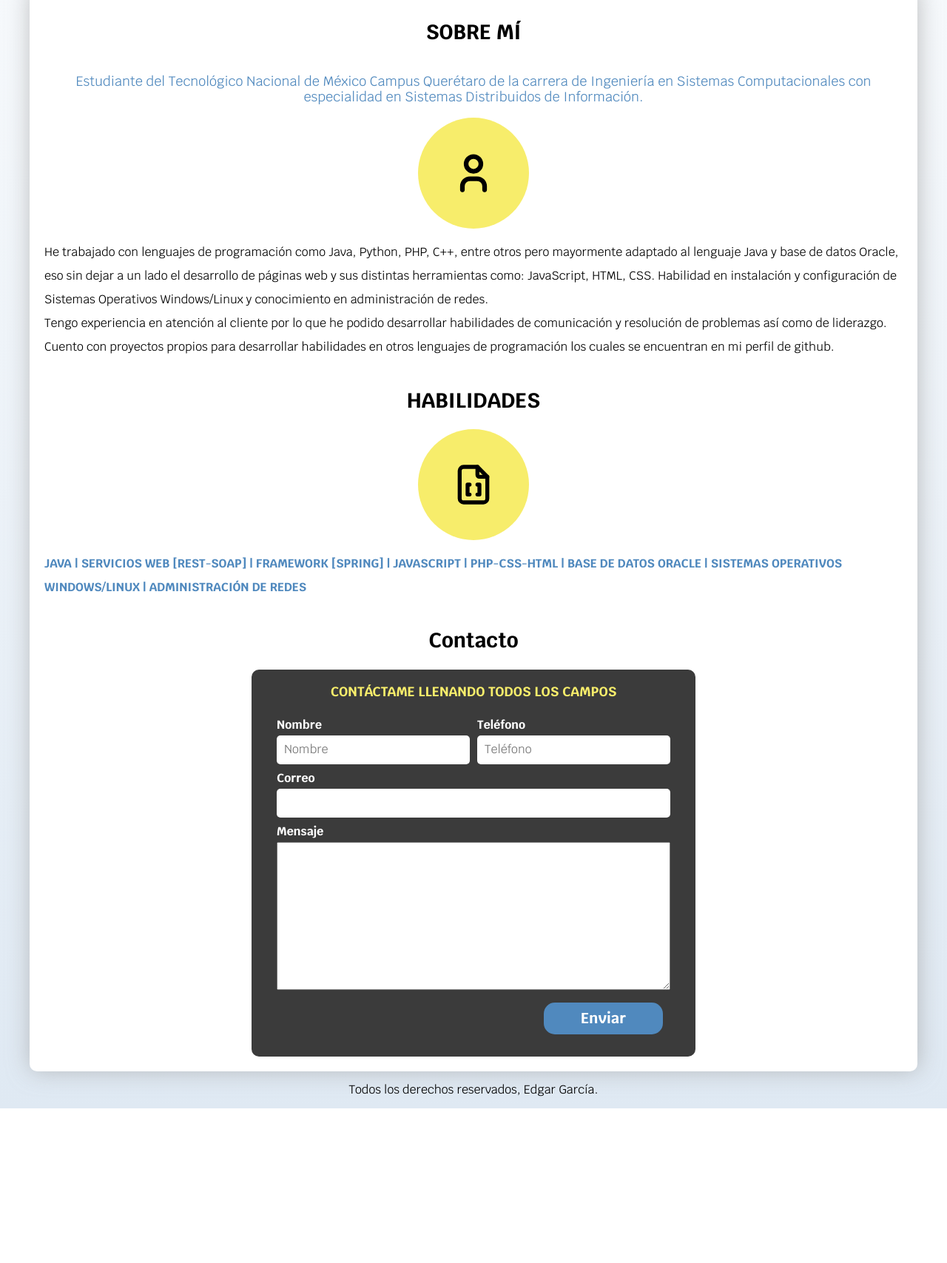
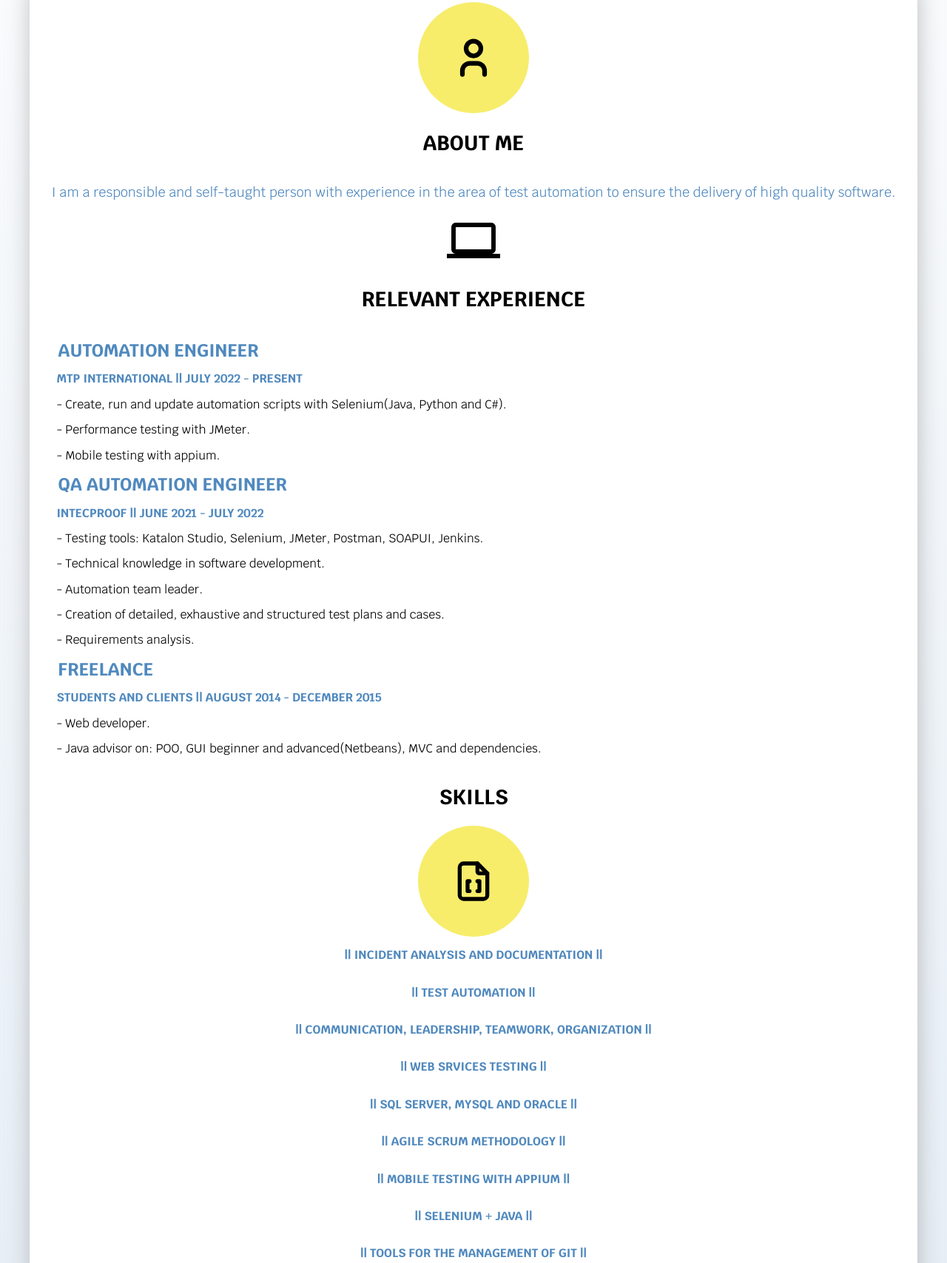
Before and after one commit to Edgar-95-lab/Edgar-Garc-a-Vel-zquez, a plain HTML site: page index.html in a window 1280 px wide. Shown: the part 587-2294 px from the top of the page at 74% size. Before the commit the page ends 2085 px from the top, so only its background shows below. Drawn offline with Linux system fonts and the light colour scheme.

Commit message:
Update index.html
Update index file --> CV information

```diff
--- a/index.html
+++ b/index.html
@@ -21,26 +21,27 @@
 
     <header>
         <h1 class="titulo" >Edgar Uvaldo García Velázquez
-        <span>ISC</span></h1>
+        <span>QA</span></h1>
     </header>
 <div class="nav-bg">
     <nav class="navegacion-principal contenedor">
-        <a href=#>Inicio</a>  <!--Proyectos-->
-        <a href=#aboutme>Sobre Mí</a> <!--Experiencia-->
-        <a href=#habilidades>Habilidades</a> <!--Experiencia-->
-        <a href=#contacto>Contacto</a>
+        <a href=#>Home</a>  <!--Proyectos-->
+        <a href=#aboutme>About me</a> <!--Experiencia-->
+        <a href=#Relevant>Relevant experience</a> <!--Experiencia-->
+        <a href=#habilidades>Skills</a> <!--Experiencia-->
+        <a href=#contacto>Contact me</a>
     </nav>
 </div>
     <section class="hero"id="particles-js" >
         <div class="contenido-hero">
-        <h2>Ingeniería en Sistemas Computacionales</h2>
+        <h2>Software QA Enginner</h2>
         <div class="ubicacion">
             <svg xmlns="http://www.w3.org/2000/svg" class="icon icon-tabler icon-tabler-map-pin" width="60" height="60" viewBox="0 0 24 24" stroke-width="2" stroke="#f7ed6b" fill="none" stroke-linecap="round" stroke-linejoin="round">
                 <path stroke="none" d="M0 0h24v24H0z" fill="none"/>
                 <circle cx="12" cy="11" r="3" />
                 <path d="M17.657 16.657l-4.243 4.243a2 2 0 0 1 -2.827 0l-4.244 -4.243a8 8 0 1 1 11.314 0z" />
               </svg>
-              <p>Querétaro, Qro.</p>
+              <p>Mexico, City</p>
             </div>
 
             <div class="contenido-boton">
@@ -66,26 +67,57 @@
     </section>
 
     <main class="contenedor sombra">
-        <div class="sm" id="aboutme">
-            <h2>Sobre mí</h2>
-        </div>
+
         <div class="sobremi" >
         <section class="servicio">
-            <h3>Estudiante del Tecnológico Nacional de México Campus Querétaro de la carrera de Ingeniería en Sistemas Computacionales con especialidad en Sistemas Distribuidos de Información. </h3>
-            <div class="iconos">
+            <div class="iconos" id="aboutme">
                 <svg xmlns="http://www.w3.org/2000/svg" class="icon icon-tabler icon-tabler-user" width="60" height="60" viewBox="0 0 24 24" stroke-width="2.5" stroke="#000000" fill="none" stroke-linecap="round" stroke-linejoin="round">
-                    <path stroke="none" d="M0 0h24v24H0z" fill="none"/>
+                    <path stroke="none" d="M0 0h24v24H0z" fill="w-100"/>
                     <circle cx="12" cy="7" r="4" />
                     <path d="M6 21v-2a4 4 0 0 1 4 -4h4a4 4 0 0 1 4 4v2" />
                   </svg>
             </div>
-            <p>He trabajado con lenguajes de programación como Java, Python, PHP, C++, entre otros pero mayormente adaptado al lenguaje Java y base de datos Oracle, eso sin dejar a un lado el desarrollo de páginas web y sus distintas herramientas como: JavaScript, HTML, CSS. Habilidad en instalación y configuración de Sistemas Operativos Windows/Linux y conocimiento en administración de redes.
-            <br> Tengo experiencia en atención al cliente por lo que he podido desarrollar habilidades de comunicación y resolución de problemas así como de liderazgo.
-            <br>Cuento con proyectos propios para desarrollar habilidades en otros lenguajes de programación los cuales se encuentran en mi perfil de github.</p>
+            <div class="sm">
+                <h2>About me</h2>
+            </div>
+            <h3>I am a responsible and self-taught person with experience in the area of test automation to ensure the delivery of high quality software.</h3>
+            <div class="sm" id="Relevant">
+                <link rel="stylesheet" href="https://fonts.googleapis.com/icon?family=Material+Icons">
+                <i class="material-icons" style="font-size:72px;">computer</i>
+            </div>
+            <div class="sm" id="Relevant">
+                <h2>Relevant Experience</h2>
+            </div>
+
+            </div>
+            <div class="card">
+                <div class="card-body">
+                    <p class="habilidad"><FONT SIZE=5>&nbsp&nbsp&nbspAutomation Engineer</FONT></p>
+                    <p class="habilidad">&nbsp&nbsp&nbsp&nbspMTP International || July 2022 - Present</p>
+                    <p>&nbsp&nbsp&nbsp&nbsp- Create, run and update automation scripts with Selenium(Java, Python and C#).</p>
+                    <p>&nbsp&nbsp&nbsp&nbsp- Performance testing with JMeter.</p>
+                    <p>&nbsp&nbsp&nbsp&nbsp- Mobile testing with appium.</p>
+                </div>
+                <div class="card-body">
+                    <p class="habilidad"><FONT SIZE=5>&nbsp&nbsp&nbspQA Automation Engineer</FONT></p>
+                    <p class="habilidad">&nbsp&nbsp&nbsp&nbspINTECPROOF || June 2021 - July 2022</p>
+                    <p>&nbsp&nbsp&nbsp&nbsp- Testing tools: Katalon Studio, Selenium, JMeter, Postman, SOAPUI, Jenkins.</p>
+                    <p>&nbsp&nbsp&nbsp&nbsp- Technical knowledge in software development.</p>
+                    <p>&nbsp&nbsp&nbsp&nbsp- Automation team leader.</p>
+                    <p>&nbsp&nbsp&nbsp&nbsp- Creation of detailed, exhaustive and structured test plans and cases.</p>
+                    <p>&nbsp&nbsp&nbsp&nbsp- Requirements analysis.</p>
+                </div>
+                <div class="card-body">
+                    <p class="habilidad"><FONT SIZE=5>&nbsp&nbsp&nbspFREELANCE</FONT></p>
+                    <p class="habilidad">&nbsp&nbsp&nbsp&nbspSTUDENTS AND CLIENTS || August 2014 - December 2015</p>
+                    <p>&nbsp&nbsp&nbsp&nbsp- Web developer.</p>
+                    <p>&nbsp&nbsp&nbsp&nbsp- Java advisor on: POO, GUI beginner and advanced(Netbeans), MVC and dependencies.</p>
+                </div>
+              </div>
         </section>
 
        <section class="servicio" id="habilidades">
-            <h2>Habilidades</h2>
+            <h2>Skills</h2>
             <div class="iconos">
                 <svg xmlns="http://www.w3.org/2000/svg" class="icon icon-tabler icon-tabler-file-code-2" width="64" height="64" viewBox="0 0 24 24" stroke-width="2" stroke="#000000" fill="none" stroke-linecap="round" stroke-linejoin="round">
                     <path stroke="none" d="M0 0h24v24H0z" fill="none"/>
@@ -95,40 +127,49 @@
                     <path d="M17 21h-10a2 2 0 0 1 -2 -2v-14a2 2 0 0 1 2 -2h7l5 5v11a2 2 0 0 1 -2 2z" />
                   </svg>
             </div>
-            <p class="habilidad">JAVA | Servicios Web [REST-SOAP] | Framework [Spring] | JAVASCRIPT | PHP-CSS-HTML | Base de datos ORACLE | Sistemas Operativos Windows/Linux | Administración de redes</p>
+            <p class="habilidad">|| Incident analysis and documentation ||</p>
+            <p class="habilidad">|| Test automation ||</p>
+            <p class="habilidad">|| Communication, leadership, teamwork, organization ||</p>
+            <p class="habilidad">|| Web Srvices Testing ||</p>
+            <p class="habilidad">|| SQL Server, MySQL and Oracle ||</p>
+            <p class="habilidad">|| Agile Scrum methodology ||</p>
+            <p class="habilidad">|| Mobile testing with Appium ||</p>
+            <p class="habilidad">|| Selenium + Java ||</p>
+            <p class="habilidad">|| Tools for the management of GIT ||</p>
+            <p class="habilidad">|| Performance testing with JMeter ||</p>
         </section>
         </div> <!--CIERRE DE LA CLASE DE servicios-->
 
     <section id="contacto">
-        <h2>Contacto</h2>
-
+        <h2>CONTACT ME</h2>
+        <p align="center"><a href="https://api.whatsapp.com/send?phone=524121200630&fbclid=IwAR3407BMqzO-02FFbRloPtEko16mMNqDpTXD_HOa05BMPfSITu-QBNI69fc"><img src=https://es.logodownload.org/wp-content/uploads/2018/10/whatsapp-logo-11.png width=45 height=45></a>412-120-0630 or send WhatsApp &nbsp&nbsp&nbsp&nbsp<a>     </a> <a href="https://accounts.google.com/v3/signin/identifier?dsh=S1242116407%3A1662155848130264&continue=https%3A%2F%2Fmail.google.com%2Fmail%2F%3Fhl%3Des-419&emr=1&hl=es-419&ltmpl=default&ltmplcache=2&osid=1&passive=true&rm=false&scc=1&service=mail&ss=1&flowName=GlifWebSignIn&flowEntry=ServiceLogin&ifkv=AQN2RmV0muNIUO1L8A6WL_J3inwwVls41LvWoDgAtfioVjjFuvk-azhn58DlVIQieqz7Of_PvXQV"><img src=https://logodownload.org/wp-content/uploads/2018/03/gmail-logo-16.png width=45 height=45></a>  edgargv537@gmail.com &nbsp&nbsp&nbsp&nbsp <a href="https://www.linkedin.com/in/edgar-uvaldo-garcia-velazquez/"><img src=https://logodownload.org/wp-content/uploads/2019/03/linkedin-logo-5.png width=140 height=45></a> edgar-uvaldo-garcia-velazquez</p>
         <form class="formulario">
             <fieldset>
-                <legend>Contáctame llenando todos los campos</legend>
+                <legend>Contact</legend>
 
                 <div class="contenedor-campos">
                 <div class="campo">
-                    <label>Nombre</label>
-                    <input type="text" placeholder=Nombre>
+                    <label>Name</label>
+                    <input type="text" placeholder=Name>
                 </div>
                 <div class="campo">
-                    <label>Teléfono</label>
-                    <input type="tel" placeholder="Teléfono">
+                    <label>Phone</label>
+                    <input type="tel" placeholder="Phone">
                 </div>
 
                 <div class="campo">
-                    <label>Correo</label>
-                    <input type="Mail">
+                    <label>Email</label>
+                    <input type="Mail" placeholder="Email">
                 </div>
 
                 <div class="campo">
-                    <label>Mensaje</label>
-                    <textarea></textarea>
+                    <label>Message</label>
+                    <textarea placeholder="Message"></textarea>
                 </div>
             </div> <!--contenedor de los campos-->
 
                 <div class="alinear-derecha flex">
-                    <input class="boton w-100" type="submit" value="Enviar">
+                    <input class="boton w-100" type="submit" value="Send">
                 </div>
             </fieldset>
         </form>
@@ -137,7 +178,7 @@
 </main>
 
     <footer class="footer">
-        <p>Todos los derechos reservados, Edgar García.</p>
+        <p>All rights reserved, Edgar García.</p>
     </footer>
     <script src="particles.js"></script>
     <script src="particulas.js"></script>
```
